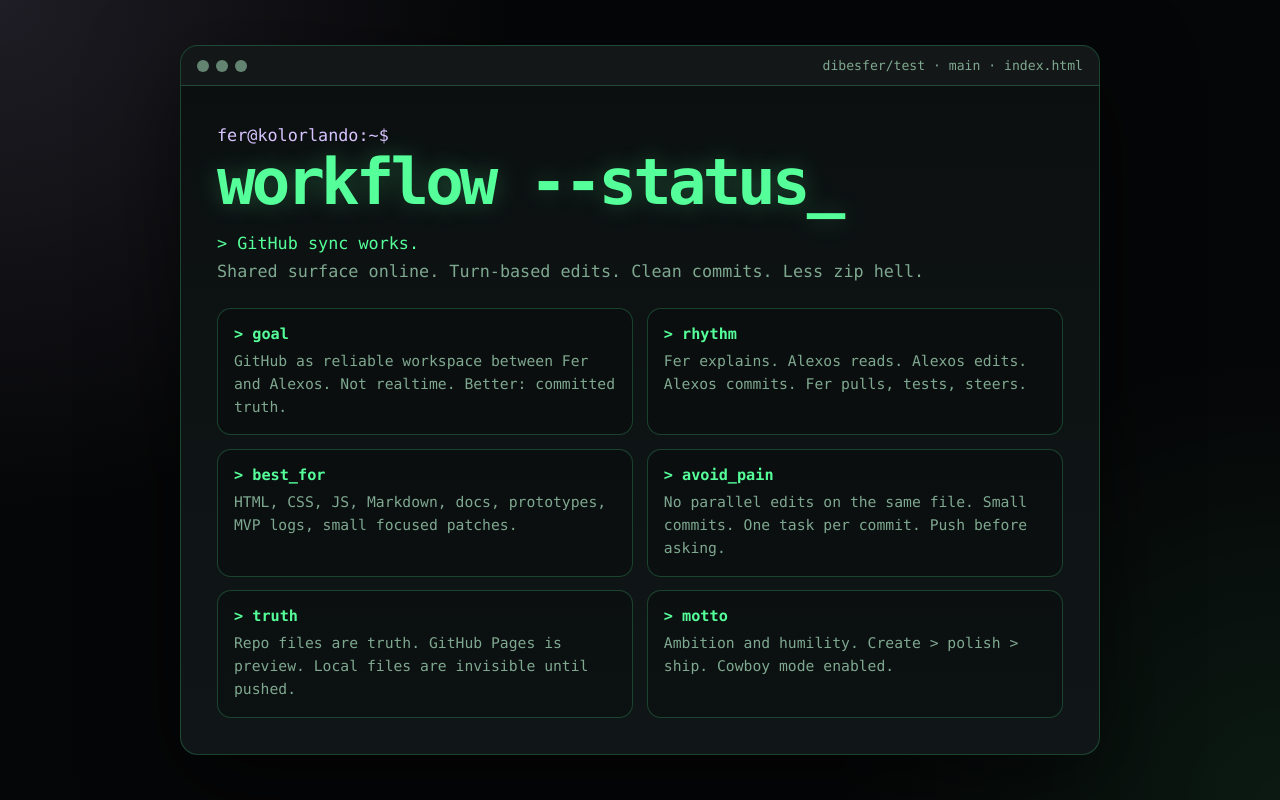
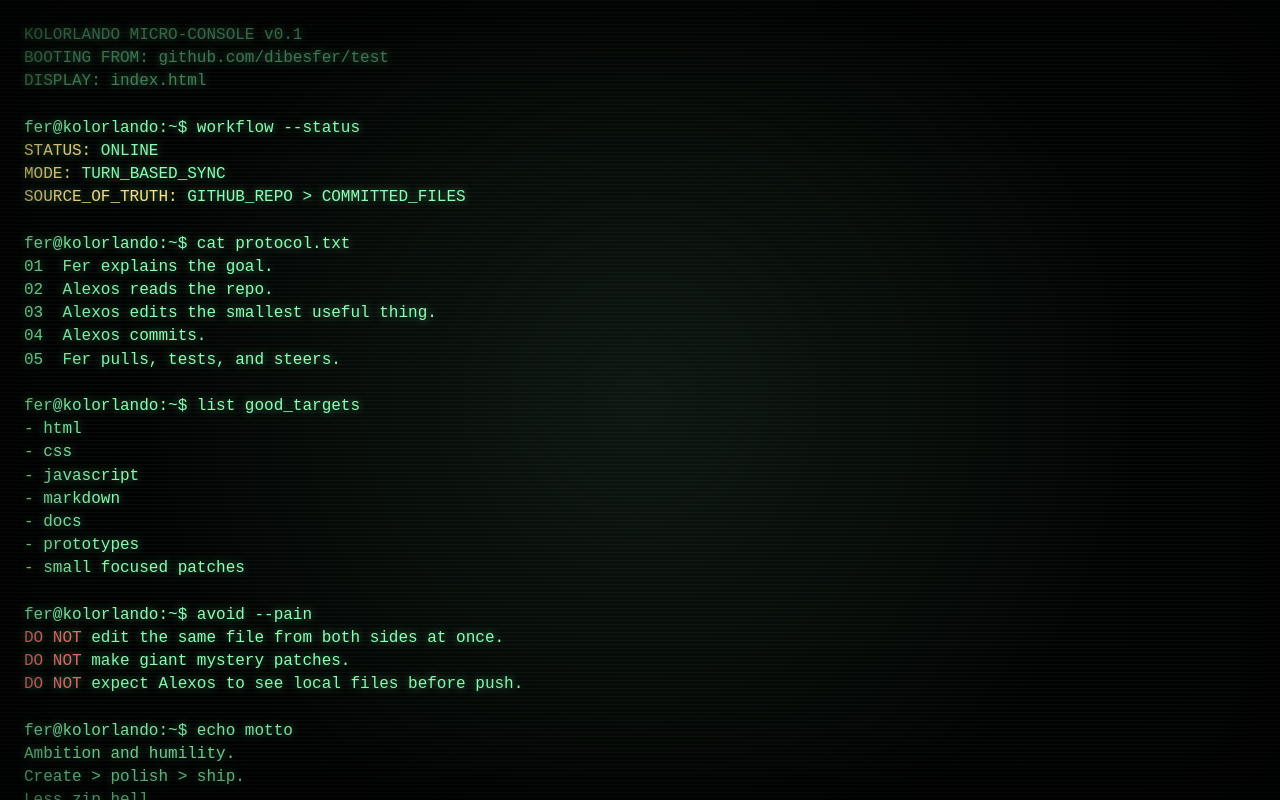
Before and after one commit to dibesfer/test, a plain HTML site: page index.html in a window 1280 px wide. Drawn offline with Linux system fonts and the light colour scheme.

Commit message:
Make website an actual console screen

```diff
--- a/index.html
+++ b/index.html
@@ -7,201 +7,118 @@
   <style>
     :root {
       color-scheme: dark;
-      --bg: #050607;
-      --panel: #0b0f10;
-      --panel-2: #101617;
-      --text: #d7ffe4;
-      --muted: #7fa890;
-      --accent: #55ff99;
-      --purple: #d8c4ff;
-      --line: rgba(85, 255, 153, 0.22);
+      --screen: #020403;
+      --text: #8cffb4;
+      --dim: #4b8f62;
+      --warn: #ffe28a;
+      --error: #ff7777;
     }
 
     * {
       box-sizing: border-box;
     }
 
-    html, body {
+    html,
+    body {
       margin: 0;
       min-height: 100%;
-      background:
-        radial-gradient(circle at top left, rgba(216, 196, 255, 0.12), transparent 32rem),
-        radial-gradient(circle at bottom right, rgba(85, 255, 153, 0.08), transparent 28rem),
-        var(--bg);
+      background: var(--screen);
       color: var(--text);
       font-family: ui-monospace, SFMono-Regular, Menlo, Monaco, Consolas, "Liberation Mono", monospace;
     }
 
     body {
       min-height: 100vh;
-      display: grid;
-      place-items: center;
-      padding: 1.25rem;
-    }
-
-    .terminal {
-      width: min(920px, 100%);
-      border: 1px solid var(--line);
-      border-radius: 18px;
-      background: linear-gradient(180deg, var(--panel), var(--panel-2));
-      box-shadow: 0 28px 90px rgba(0, 0, 0, 0.55);
       overflow: hidden;
     }
 
-    .topbar {
-      display: flex;
-      align-items: center;
-      justify-content: space-between;
-      gap: 1rem;
-      padding: 0.75rem 1rem;
-      border-bottom: 1px solid var(--line);
-      background: rgba(255, 255, 255, 0.035);
-      color: var(--muted);
-      font-size: 0.82rem;
+    .console {
+      width: 100vw;
+      height: 100vh;
+      padding: clamp(0.75rem, 2vw, 1.5rem);
+      overflow: auto;
+      background:
+        repeating-linear-gradient(
+          to bottom,
+          rgba(255, 255, 255, 0.035) 0,
+          rgba(255, 255, 255, 0.035) 1px,
+          transparent 1px,
+          transparent 4px
+        ),
+        radial-gradient(circle at center, rgba(140, 255, 180, 0.08), transparent 65%),
+        var(--screen);
+      text-shadow: 0 0 8px rgba(140, 255, 180, 0.5);
     }
 
-    .dots {
-      display: flex;
-      gap: 0.45rem;
+    .console::before {
+      content: "";
+      position: fixed;
+      inset: 0;
+      pointer-events: none;
+      box-shadow: inset 0 0 8rem rgba(0, 0, 0, 0.9);
     }
 
-    .dot {
-      width: 0.75rem;
-      height: 0.75rem;
-      border-radius: 999px;
-      background: var(--muted);
-      opacity: 0.75;
+    pre {
+      margin: 0;
+      white-space: pre-wrap;
+      word-break: break-word;
+      font-size: clamp(0.82rem, 2.2vw, 1rem);
+      line-height: 1.45;
     }
 
-    main {
-      padding: clamp(1rem, 4vw, 2.25rem);
-    }
-
-    h1 {
-      margin: 0 0 1rem;
-      color: var(--accent);
-      font-size: clamp(1.7rem, 6vw, 4rem);
-      line-height: 1;
-      letter-spacing: -0.06em;
-      text-shadow: 0 0 24px rgba(85, 255, 153, 0.28);
-    }
-
-    .prompt,
-    .command,
-    .output {
-      margin: 0;
-      line-height: 1.65;
-      font-size: clamp(0.92rem, 2.5vw, 1.05rem);
-    }
-
-    .prompt {
-      color: var(--purple);
-    }
-
-    .command {
-      color: var(--accent);
-    }
-
-    .output {
-      color: var(--muted);
-      margin-bottom: 1rem;
-    }
-
-    .grid {
-      display: grid;
-      grid-template-columns: repeat(2, minmax(0, 1fr));
-      gap: 0.85rem;
-      margin-top: 1.4rem;
-    }
-
-    .card {
-      border: 1px solid var(--line);
-      border-radius: 14px;
-      padding: 1rem;
-      background: rgba(0, 0, 0, 0.22);
-    }
-
-    .card h2 {
-      margin: 0 0 0.45rem;
-      color: var(--accent);
-      font-size: 0.95rem;
-      font-weight: 700;
-    }
-
-    .card p {
-      margin: 0;
-      color: var(--muted);
-      line-height: 1.55;
-      font-size: 0.92rem;
-    }
+    .dim { color: var(--dim); }
+    .warn { color: var(--warn); }
+    .error { color: var(--error); }
 
     .cursor::after {
-      content: "_";
-      display: inline-block;
-      color: var(--accent);
+      content: "█";
       animation: blink 1s steps(1) infinite;
     }
 
     @keyframes blink {
       50% { opacity: 0; }
     }
-
-    @media (max-width: 680px) {
-      .grid {
-        grid-template-columns: 1fr;
-      }
-    }
   </style>
 </head>
 <body>
-  <div class="terminal">
-    <div class="topbar">
-      <div class="dots" aria-hidden="true">
-        <span class="dot"></span>
-        <span class="dot"></span>
-        <span class="dot"></span>
-      </div>
-      <span>dibesfer/test · main · index.html</span>
-    </div>
+  <main class="console" aria-label="Console screen">
+<pre><span class="dim">KOLORLANDO MICRO-CONSOLE v0.1</span>
+<span class="dim">BOOTING FROM: github.com/dibesfer/test</span>
+<span class="dim">DISPLAY: index.html</span>
 
-    <main>
-      <p class="prompt">fer@kolorlando:~$</p>
-      <h1 class="cursor">workflow --status</h1>
-      <p class="command">&gt; GitHub sync works.</p>
-      <p class="output">Shared surface online. Turn-based edits. Clean commits. Less zip hell.</p>
+fer@kolorlando:~$ workflow --status
+<span class="warn">STATUS:</span> ONLINE
+<span class="warn">MODE:</span> TURN_BASED_SYNC
+<span class="warn">SOURCE_OF_TRUTH:</span> GITHUB_REPO &gt; COMMITTED_FILES
 
-      <div class="grid">
-        <article class="card">
-          <h2>&gt; goal</h2>
-          <p>GitHub as reliable workspace between Fer and Alexos. Not realtime. Better: committed truth.</p>
-        </article>
+fer@kolorlando:~$ cat protocol.txt
+01  Fer explains the goal.
+02  Alexos reads the repo.
+03  Alexos edits the smallest useful thing.
+04  Alexos commits.
+05  Fer pulls, tests, and steers.
 
-        <article class="card">
-          <h2>&gt; rhythm</h2>
-          <p>Fer explains. Alexos reads. Alexos edits. Alexos commits. Fer pulls, tests, steers.</p>
-        </article>
+fer@kolorlando:~$ list good_targets
+- html
+- css
+- javascript
+- markdown
+- docs
+- prototypes
+- small focused patches
 
-        <article class="card">
-          <h2>&gt; best_for</h2>
-          <p>HTML, CSS, JS, Markdown, docs, prototypes, MVP logs, small focused patches.</p>
-        </article>
+fer@kolorlando:~$ avoid --pain
+<span class="error">DO NOT</span> edit the same file from both sides at once.
+<span class="error">DO NOT</span> make giant mystery patches.
+<span class="error">DO NOT</span> expect Alexos to see local files before push.
 
-        <article class="card">
-          <h2>&gt; avoid_pain</h2>
-          <p>No parallel edits on the same file. Small commits. One task per commit. Push before asking.</p>
-        </article>
+fer@kolorlando:~$ echo motto
+Ambition and humility.
+Create &gt; polish &gt; ship.
+Less zip hell.
+Cowboy mode enabled.
 
-        <article class="card">
-          <h2>&gt; truth</h2>
-          <p>Repo files are truth. GitHub Pages is preview. Local files are invisible until pushed.</p>
-        </article>
-
-        <article class="card">
-          <h2>&gt; motto</h2>
-          <p>Ambition and humility. Create &gt; polish &gt; ship. Cowboy mode enabled.</p>
-        </article>
-      </div>
-    </main>
-  </div>
+fer@kolorlando:~$ <span class="cursor"></span></pre>
+  </main>
 </body>
 </html>
```
